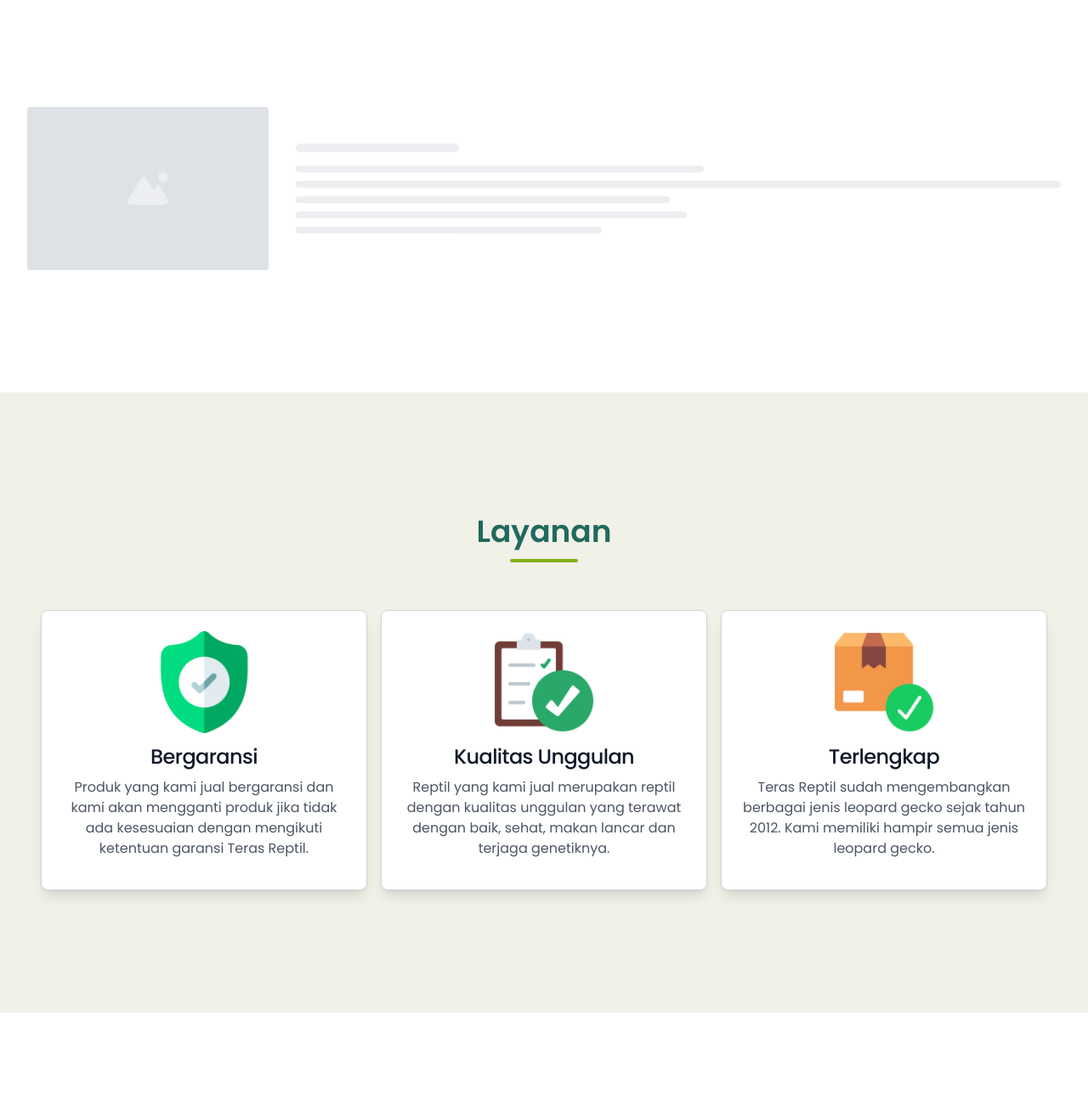
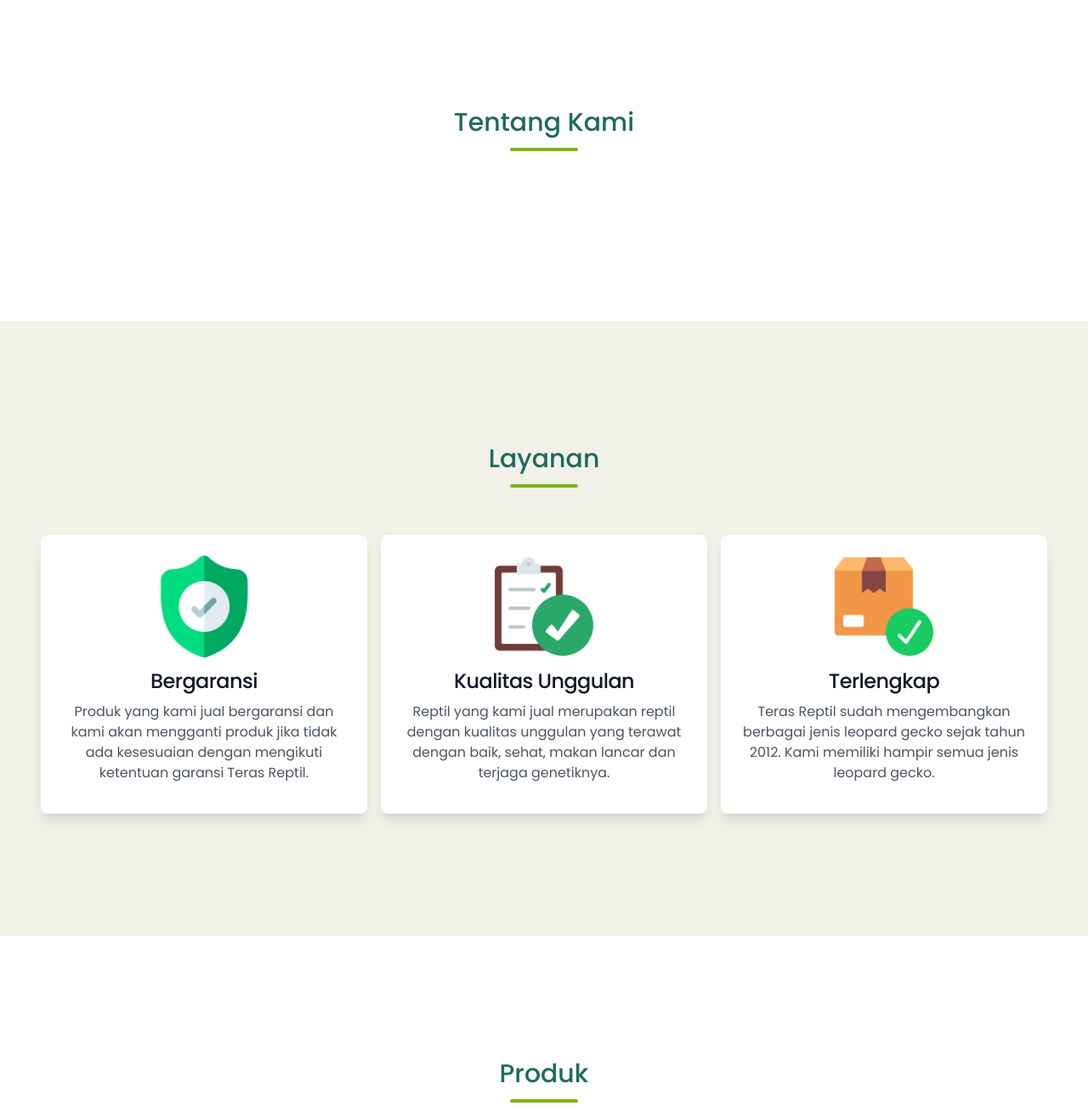
Before and after one commit to Hanseee16/TokoReptil-TailwindCssFlowbite, a website: page index.html in a window 1280 px wide. Shown: the part 760-2062 px from the top of the page at 85% size. Drawn offline with nearby package versions, Linux system fonts and the light colour scheme.

Commit message:
revisi cuyyy

```diff
--- a/index.html
+++ b/index.html
@@ -127,23 +127,9 @@
     <!-- tentang -->
     <section id="tentang" class="centang py-36 bg-white dark:bg-gray-800">
       <div class="container">
-        <div role="status" class="space-y-8 animate-pulse md:space-y-0 md:space-x-8 md:flex md:items-center">
-          <div class="flex items-center justify-center w-full h-48 bg-gray-300 rounded sm:w-96 dark:bg-gray-700">
-            <svg class="w-12 h-12 text-gray-200" xmlns="http://www.w3.org/2000/svg" aria-hidden="true" fill="currentColor" viewBox="0 0 640 512">
-              <path
-                d="M480 80C480 35.82 515.8 0 560 0C604.2 0 640 35.82 640 80C640 124.2 604.2 160 560 160C515.8 160 480 124.2 480 80zM0 456.1C0 445.6 2.964 435.3 8.551 426.4L225.3 81.01C231.9 70.42 243.5 64 256 64C268.5 64 280.1 70.42 286.8 81.01L412.7 281.7L460.9 202.7C464.1 196.1 472.2 192 480 192C487.8 192 495 196.1 499.1 202.7L631.1 419.1C636.9 428.6 640 439.7 640 450.9C640 484.6 612.6 512 578.9 512H55.91C25.03 512 .0006 486.1 .0006 456.1L0 456.1z"
-              />
-            </svg>
-          </div>
-          <div class="w-full">
-            <div class="h-2.5 bg-gray-200 rounded-full dark:bg-gray-700 w-48 mb-4"></div>
-            <div class="h-2 bg-gray-200 rounded-full dark:bg-gray-700 max-w-[480px] mb-2.5"></div>
-            <div class="h-2 bg-gray-200 rounded-full dark:bg-gray-700 mb-2.5"></div>
-            <div class="h-2 bg-gray-200 rounded-full dark:bg-gray-700 max-w-[440px] mb-2.5"></div>
-            <div class="h-2 bg-gray-200 rounded-full dark:bg-gray-700 max-w-[460px] mb-2.5"></div>
-            <div class="h-2 bg-gray-200 rounded-full dark:bg-gray-700 max-w-[360px]"></div>
-          </div>
-          <span class="sr-only">Loading...</span>
+        <div class="w-full text-center mb-14">
+          <h1 class="font-medium text-3xl pb-3 dark:text-white text-hijau-gelap">Tentang Kami</h1>
+          <div class="h-1 w-20 bg-hijau-terang mx-auto rounded-full dark:bg-blue-700"></div>
         </div>
       </div>
     </section>
@@ -153,25 +139,25 @@
     <section id="layanan" class="layanan py-36 bg-putih dark:bg-gray-900">
       <div class="container">
         <div class="w-full text-center mb-14">
-          <h1 class="font-semibold text-4xl pb-3 dark:text-white text-hijau-gelap">Layanan</h1>
+          <h1 class="font-medium text-3xl pb-3 dark:text-white text-hijau-gelap">Layanan</h1>
           <div class="h-1 w-20 bg-hijau-terang mx-auto rounded-full dark:bg-blue-700"></div>
         </div>
         <div class="flex flex-wrap justify-evenly gap-5 md:gap-0">
-          <div class="max-w-sm p-6 bg-white border border-gray-300 rounded-lg shadow-lg dark:bg-gray-800 dark:border-gray-800">
+          <div class="max-w-sm p-6 bg-white rounded-lg shadow-lg dark:bg-gray-800 dark:border-gray-800">
             <img src="dist/assets/image/Icon/shield.png" alt="" width="120" class="mx-auto" />
             <div class="text-center mt-3">
               <h5 class="mb-2 text-2xl font-medium tracking-tight text-gray-900 dark:text-white">Bergaransi</h5>
               <p class="mb-3 font-normal text-gray-600 dark:text-gray-400">Produk yang kami jual bergaransi dan kami akan mengganti produk jika tidak ada kesesuaian dengan mengikuti ketentuan garansi Teras Reptil.</p>
             </div>
           </div>
-          <div class="max-w-sm p-6 bg-white border border-gray-300 rounded-lg shadow-lg dark:bg-gray-800 dark:border-gray-800">
+          <div class="max-w-sm p-6 bg-white rounded-lg shadow-lg dark:bg-gray-800 dark:border-gray-800">
             <img src="dist/assets/image/Icon/checklist.png" alt="" width="120" class="mx-auto" />
             <div class="text-center mt-3">
               <h5 class="mb-2 text-2xl font-medium tracking-tight text-gray-900 dark:text-white">Kualitas Unggulan</h5>
               <p class="mb-3 font-normal text-gray-600 dark:text-gray-400">Reptil yang kami jual merupakan reptil dengan kualitas unggulan yang terawat dengan baik, sehat, makan lancar dan terjaga genetiknya.</p>
             </div>
           </div>
-          <div class="max-w-sm p-6 bg-white border border-gray-300 rounded-lg shadow-lg dark:bg-gray-800 dark:border-gray-800">
+          <div class="max-w-sm p-6 bg-white rounded-lg shadow-lg dark:bg-gray-800 dark:border-gray-800">
             <img src="dist/assets/image/Icon/complete.png" alt="" width="120" class="mx-auto" />
             <div class="text-center mt-3">
               <h5 class="mb-2 text-2xl font-medium tracking-tight text-gray-900 dark:text-white">Terlengkap</h5>
@@ -184,7 +170,7 @@
     <!-- end layanan -->
 
     <!-- gallery -->
-    <section id="gallery" class="gallery py-36 bg-white dark:bg-gray-900">
+    <!-- <section id="gallery" class="gallery py-36 bg-white dark:bg-gray-900">
       <div class="container">
         <div class="w-full text-center mb-14">
           <h1 class="font-semibold text-4xl pb-3 dark:text-white text-hijau-gelap">Gallery</h1>
@@ -237,12 +223,17 @@
           </div>
         </div>
       </div>
-    </section>
+    </section> -->
     <!-- end gallery -->
 
     <!-- produk -->
     <section id="produk" class="produk py-36 bg-white dark:bg-gray-800">
-      <div class="container"></div>
+      <div class="container">
+        <div class="w-full text-center mb-14">
+          <h1 class="font-medium text-3xl pb-3 dark:text-white text-hijau-gelap">Produk</h1>
+          <div class="h-1 w-20 bg-hijau-terang mx-auto rounded-full dark:bg-blue-700"></div>
+        </div>
+      </div>
     </section>
     <!-- end produk -->
 
@@ -254,19 +245,19 @@
           <div class="h-1 w-20 bg-hijau-terang mx-auto rounded-full dark:bg-blue-700"></div>
         </div>
         <div class="flex flex-wrap justify-evenly gap-5 lg:gap-0">
-          <div class="w-72 py-12 bg-white border border-gray-300 rounded-lg shadow-lg dark:bg-gray-800 dark:border-gray-800">
+          <div class="w-72 py-12 bg-white rounded-lg shadow-lg dark:bg-gray-800 dark:border-gray-800">
             <img src="dist/assets/image/Kategori/ular.png" alt="" class="mx-auto" />
             <h5 class="mb-2 text-center text-2xl font-bold tracking-tight text-gray-900 dark:text-white">Ular</h5>
           </div>
-          <div class="w-72 py-12 bg-white border border-gray-300 rounded-lg shadow-lg dark:bg-gray-800 dark:border-gray-800">
+          <div class="w-72 py-12 bg-white rounded-lg shadow-lg dark:bg-gray-800 dark:border-gray-800">
             <img src="dist/assets/image/Kategori/biawak.png" alt="" class="mx-auto" />
             <h5 class="mb-2 text-center text-2xl font-bold tracking-tight text-gray-900 dark:text-white">Biawak</h5>
           </div>
-          <div class="w-72 py-12 bg-white border border-gray-300 rounded-lg shadow-lg dark:bg-gray-800 dark:border-gray-800">
+          <div class="w-72 py-12 bg-white rounded-lg shadow-lg dark:bg-gray-800 dark:border-gray-800">
             <img src="dist/assets/image/Kategori/bunglon.png" alt="" class="mx-auto" />
             <h5 class="mb-2 text-center text-2xl font-bold tracking-tight text-gray-900 dark:text-white">Bunglon</h5>
           </div>
-          <div class="w-72 py-12 bg-white border border-gray-300 rounded-lg shadow-lg dark:bg-gray-800 dark:border-gray-800">
+          <div class="w-72 py-12 bg-white rounded-lg shadow-lg dark:bg-gray-800 dark:border-gray-800">
             <img src="dist/assets/image/Kategori/buaya.png" alt="" class="mx-auto" />
             <h5 class="mb-2 text-center text-2xl font-bold tracking-tight text-gray-900 dark:text-white">Buaya</h5>
           </div>
```
Also changed, not shown: dist/js/script.js, dist/output.css.
